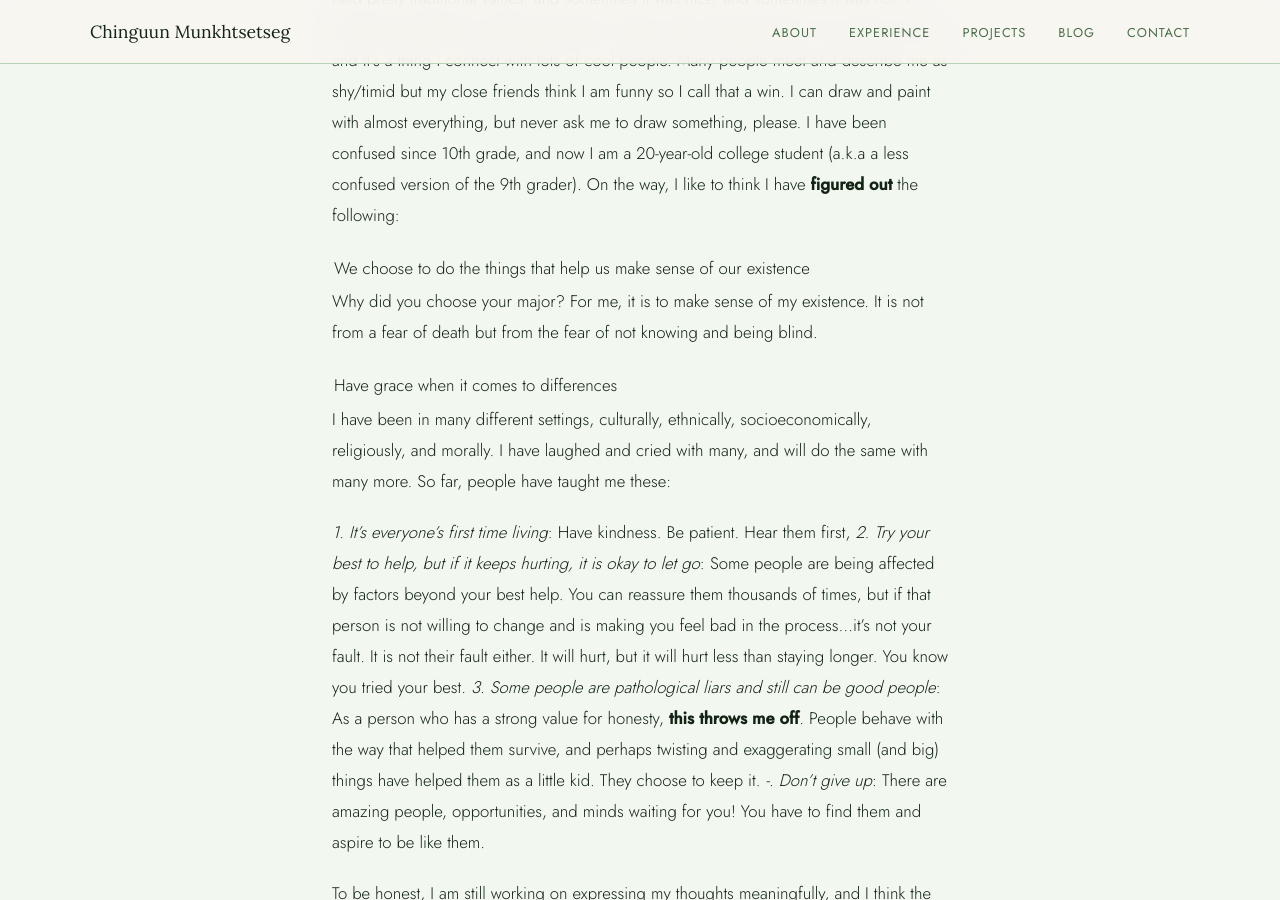
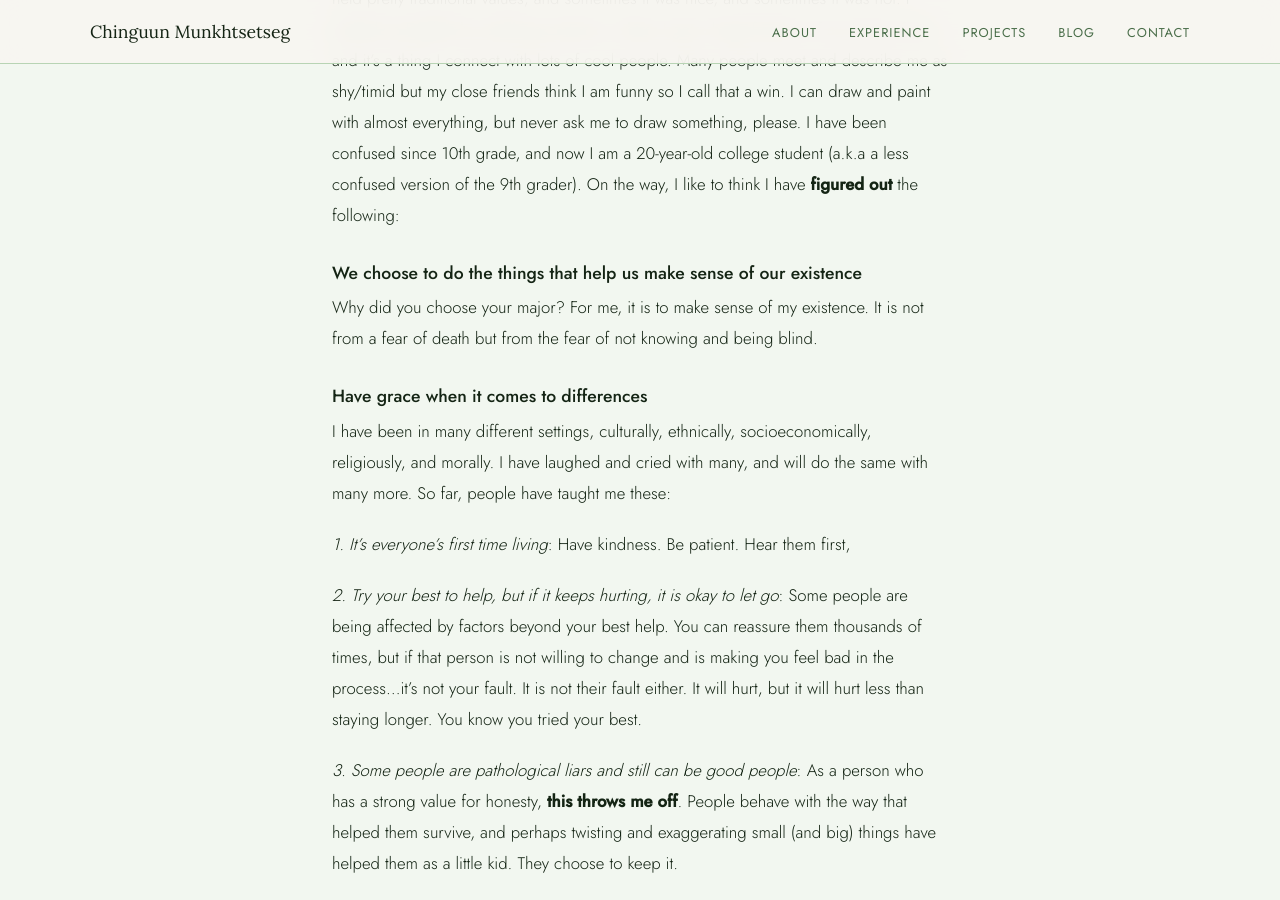
Before and after one commit to chinguunxo/chinguunxo.github.io, a Jekyll site: the page built from _posts/2026-03-20-hello-world.md, in a window 1280 px wide and 900 px high, scrolled down 575 px. Built offline with Jekyll 4.4.1, drawn with Linux system fonts in a browser that asks for light colours.

Commit message:
Revise section headings and enhance personal insights
Updated formatting for section headings and improved clarity of personal reflections.

```diff
--- a/_posts/2026-03-20-hello-world.md
+++ b/_posts/2026-03-20-hello-world.md
@@ -12,17 +12,20 @@ Welcome to my mind!
 
 Now, for those who are interested, let me *informally* introduce myself. My name is Chinguun, spelled *chin-goon*, or actually however you like it! I grew up in a family that held pretty traditional values, and sometimes it was nice, and sometimes it was not. I picked up English by watching cartoons, where I got a huge fraction of my humor from, and it's a thing I connect with lots of cool people. Many people meet and describe me as shy/timid but my close friends think I am funny so I call that a win. I can draw and paint with almost everything, but never ask me to draw something, please. I have been confused since 10th grade, and now I am a 20-year-old college student (a.k.a a less confused version of the 9th grader). On the way, I like to think I have **figured out** the following:
 
-| We choose to do the things that help us make sense of our existence
+### We choose to do the things that help us make sense of our existence
 
 Why did you choose your major? For me, it is to make sense of my existence. It is not from a fear of death but from the fear of not knowing and being blind.
 
-| Have grace when it comes to differences
+### Have grace when it comes to differences
 
 I have been in many different settings, culturally, ethnically, socioeconomically, religiously, and morally. I have laughed and cried with many, and will do the same with many more. So far, people have taught me these:
 
   *1. It's everyone's first time living*: Have kindness. Be patient. Hear them first,
+
   *2. Try your best to help, but if it keeps hurting, it is okay to let go*: Some people are being affected by factors beyond your best help. You can reassure them thousands of times, but if that person is not willing to change and is making you feel bad in the process...it's not your fault. It is not their fault either. It will hurt, but it will hurt less than staying longer. You know you tried your best.
+
   *3. Some people are pathological liars and still can be good people*: As a person who has a strong value for honesty, **this throws me off**. People behave with the way that helped them survive, and perhaps twisting and exaggerating small (and big) things have helped them as a little kid. They choose to keep it.
+
   *-. Don't give up*: There are amazing people, opportunities, and minds waiting for you! You have to find them and aspire to be like them.
 
 To be honest, I am still working on expressing my thoughts meaningfully, and I think the only thing I can do is try to get better at it every day. I enjoy reading Substack posts (my personal favorite is @ milks and cookies!) and listening to video essays, but what is the point of collecting thoughts if I do not express them?
```
